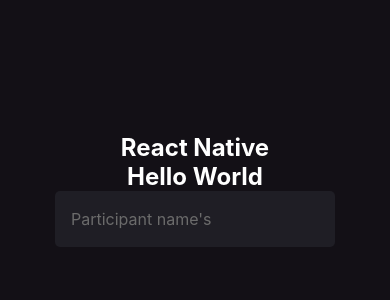
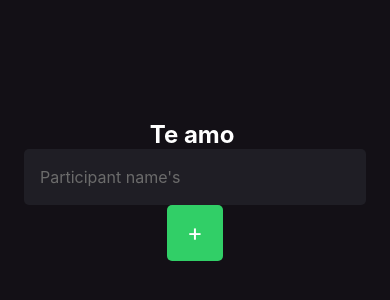
Before and after one commit to weslleyolli/ReactNative_Fundamentals, a React Native app: screen / in a window 390 px wide. Shown: the part 232-532 px from the top of the page. Built offline with nearby package versions, Linux system fonts and the light colour scheme.

Commit message:
add button

```diff
--- a/src/screens/Home/index.tsx
+++ b/src/screens/Home/index.tsx
@@ -1,16 +1,20 @@
 import { styles } from "./styles";
-import { Text, View, TextInput } from "react-native";
+import { Text, View, TextInput, TouchableOpacity } from "react-native";
 
 export function Home(){
   return(
     <View style={styles.container}>
-      <Text style={styles.eventName}>React Native</Text>
-      <Text style={styles.eventName}>Hello World</Text>
+      <Text style={styles.eventName}>Te amo </Text>
+      <Text style={styles.eventName}></Text>
       <TextInput
         style={styles.input}
         placeholder="Participant name's"
         placeholderTextColor="#6B6B6B"
       />
+
+      <TouchableOpacity style={styles.button}>
+        <Text style={styles.buttonText}> + </Text>
+      </TouchableOpacity>
     </View>
   )
 }
--- a/src/screens/Home/styles.ts
+++ b/src/screens/Home/styles.ts
@@ -16,10 +16,23 @@
     },
     input:{
         height: 56,
+        width: "100%",
         backgroundColor: "#1F1E25",
         borderRadius: 5,
         color: "#FDFCFE",
         padding: 16,
         fontSize: 16,
+    },
+    buttonText:{
+        color: "#FFF",
+        fontSize: 24
+    },
+    button: {
+        width: 56,
+        height: 56,
+        borderRadius: 5,
+        backgroundColor: "#31CF67",
+        alignItems: "center",
+        justifyContent: "center",
     }
   })
```
